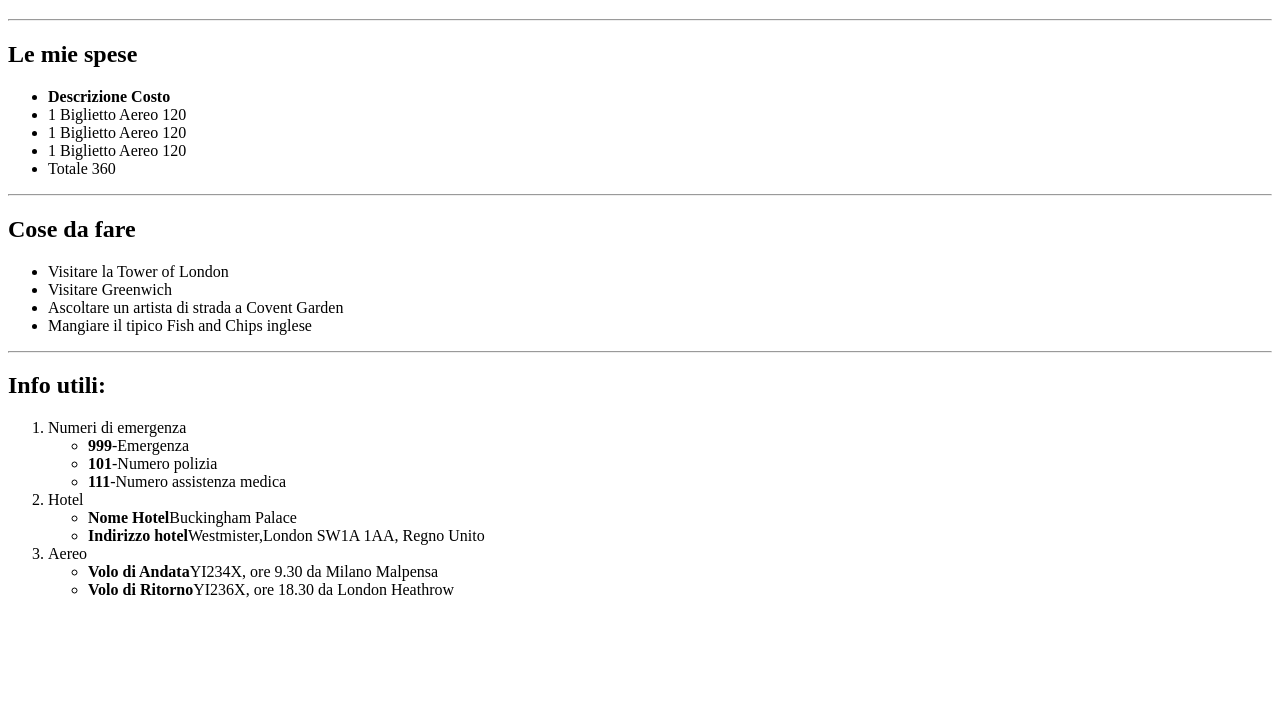
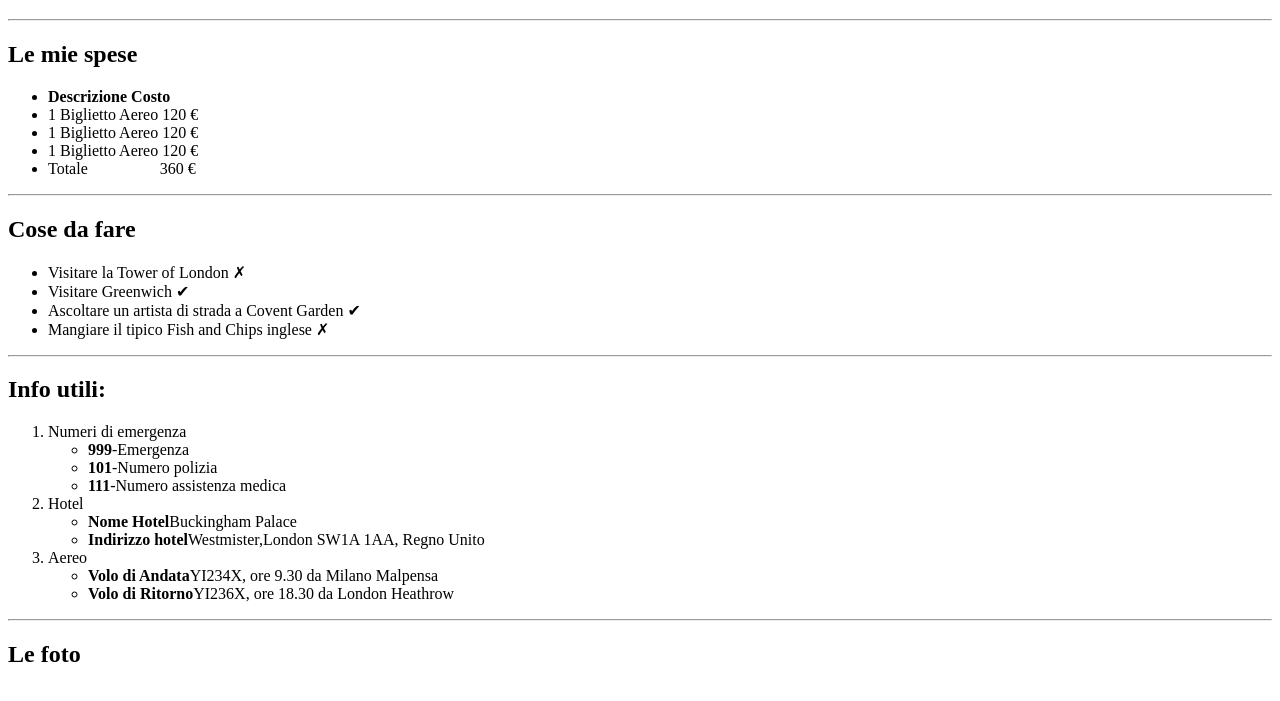
Before and after one commit to MarinaAnto/-html-london-trip, a plain HTML site: page index.html in a window 1280 px wide. Shown: the part 61-762 px from the top of the page. Drawn offline with Linux system fonts and the light colour scheme.

```diff
--- a/index.html
+++ b/index.html
@@ -10,18 +10,18 @@
         <h2>Le mie spese</h2>
         <ul>
             <li><strong>Descrizione Costo</strong></li>
-            <li>1 Biglietto Aereo 120</li>
-            <li>1 Biglietto Aereo 120</li>
-            <li>1 Biglietto Aereo 120</li>
-            <li>Totale            360</li>
+            <li>1 Biglietto Aereo 120 &euro;</li>
+            <li>1 Biglietto Aereo 120 &euro;</li>
+            <li>1 Biglietto Aereo 120 &euro;</li>
+            <li>Totale &emsp;&emsp;&emsp;&emsp; 360 &euro;</li>
         </ul>
         <hr>
         <h2>Cose da fare</h2>
         <ul>
-            <li>Visitare la Tower of London</li>
-            <li>Visitare Greenwich</li>
-            <li>Ascoltare un artista di strada a Covent Garden</li>
-            <li>Mangiare il tipico Fish and Chips inglese</li>
+            <li>Visitare la Tower of London &cross;</li>
+            <li>Visitare Greenwich &#10004;</li>
+            <li>Ascoltare un artista di strada a Covent Garden &#10004;</li>
+            <li>Mangiare il tipico Fish and Chips inglese &cross;</li>
         </ul>
         <hr>
         <h2>Info utili:</h2>
@@ -43,5 +43,7 @@
                 <li><strong>Volo di Ritorno</strong>YI236X, ore 18.30 da London Heathrow</li>
             </ul>
         </ol>
+        <hr>
+        <h2>Le foto</h2>
     </body>
 </html>
```
